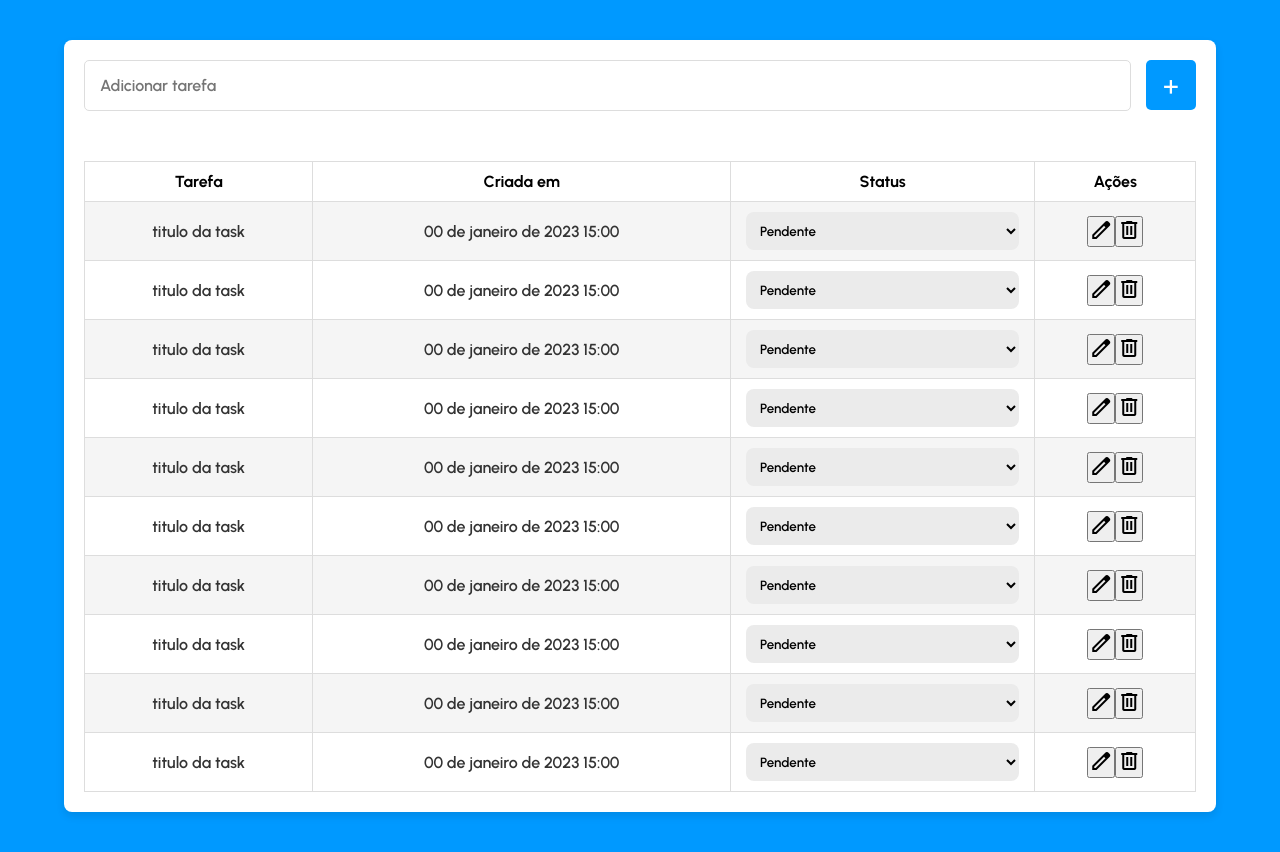
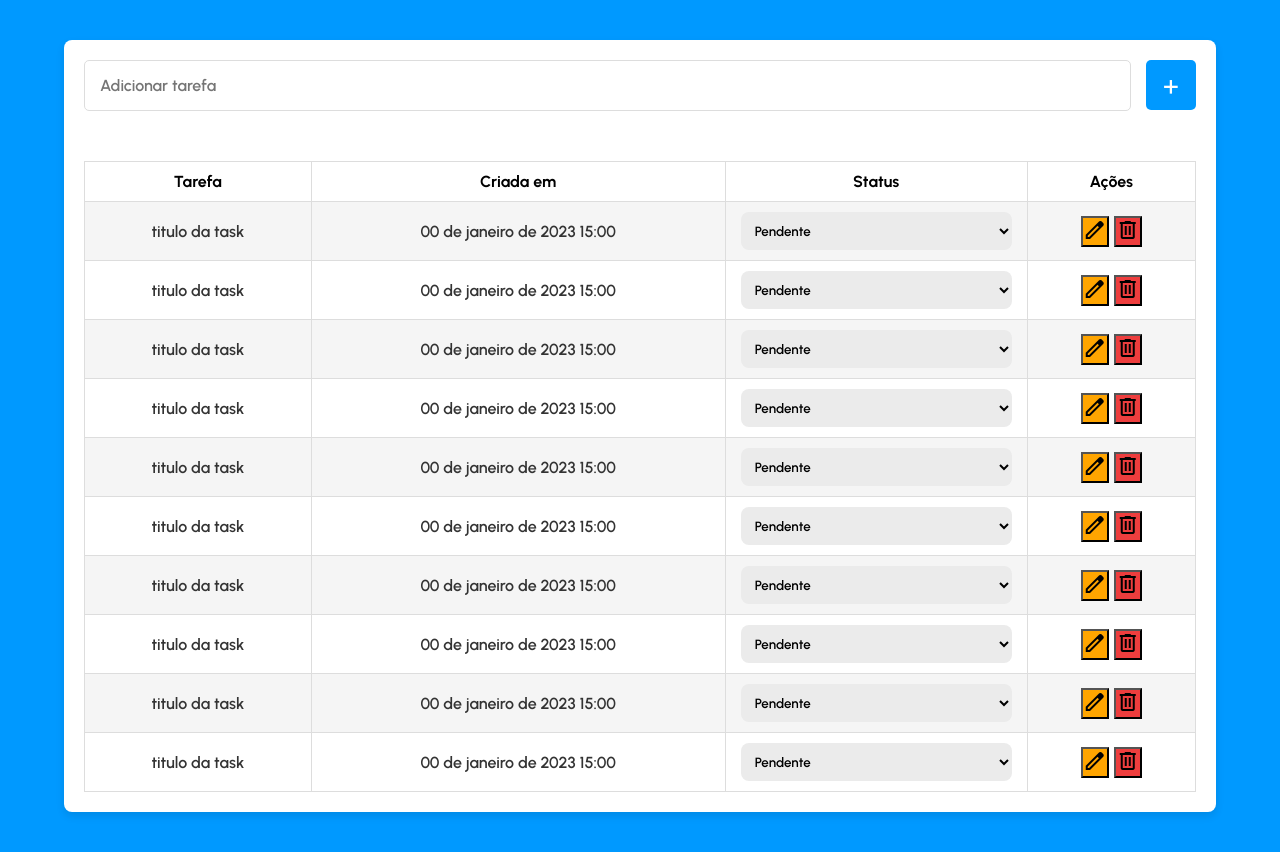
Before and after one commit to Mac123-32/projeto-fullstack-todolist, a plain HTML site: page index.html in a window 1280 px wide. Drawn offline with nearby package versions, Linux system fonts and the light colour scheme.

Commit message:
finalizando o css

```diff
--- a/css/style.css
+++ b/css/style.css
@@ -86,3 +86,12 @@ select {
 select:hover {
     background-color: #DDD;
 }
+
+.btn-action:nth-child(1) {
+    background-color: orange;
+    margin-right: 5px;
+}
+
+.btn-action:nth-child(2) {
+    background-color: rgba(237, 42, 42, 0.9);
+}
```
